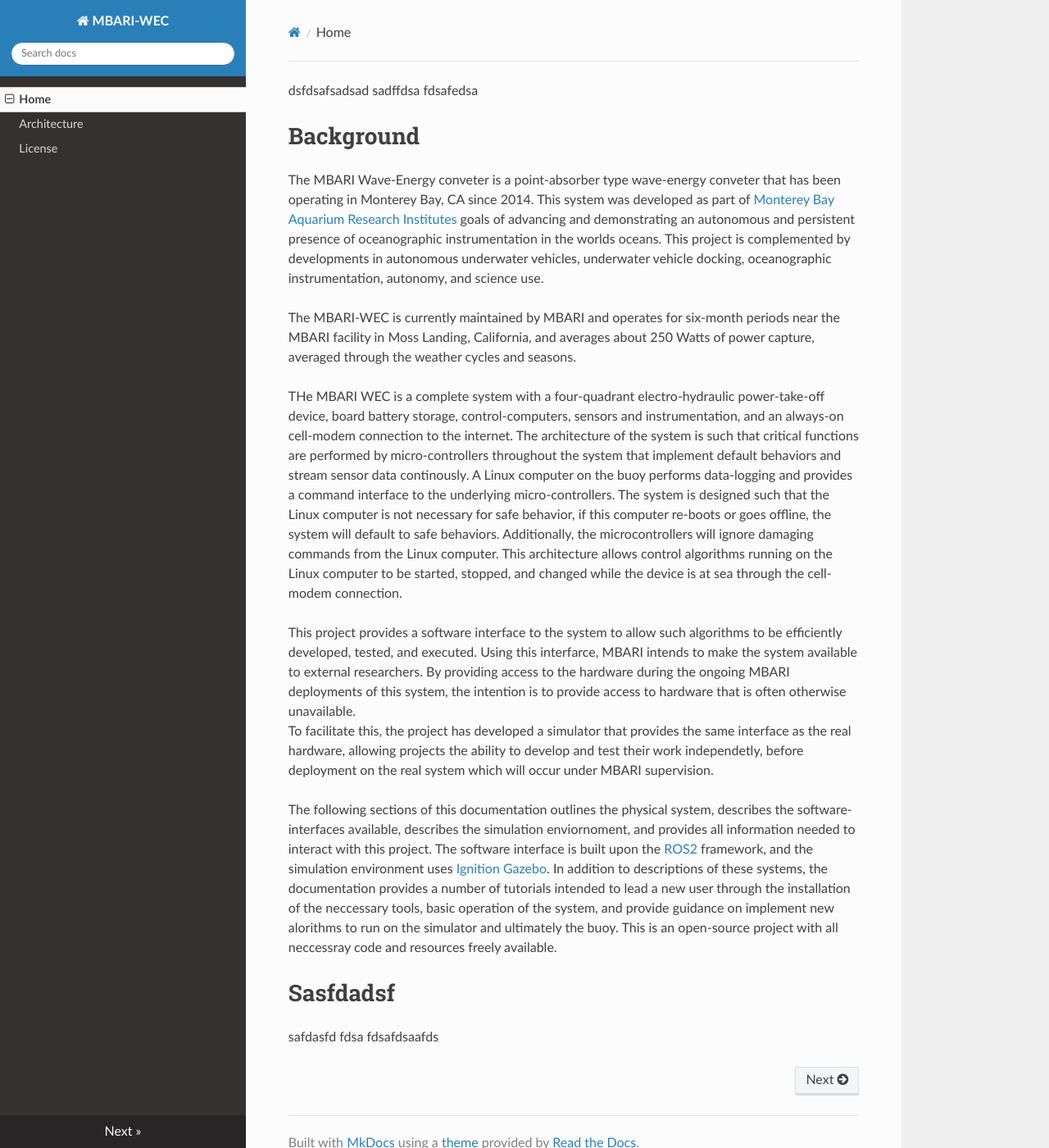
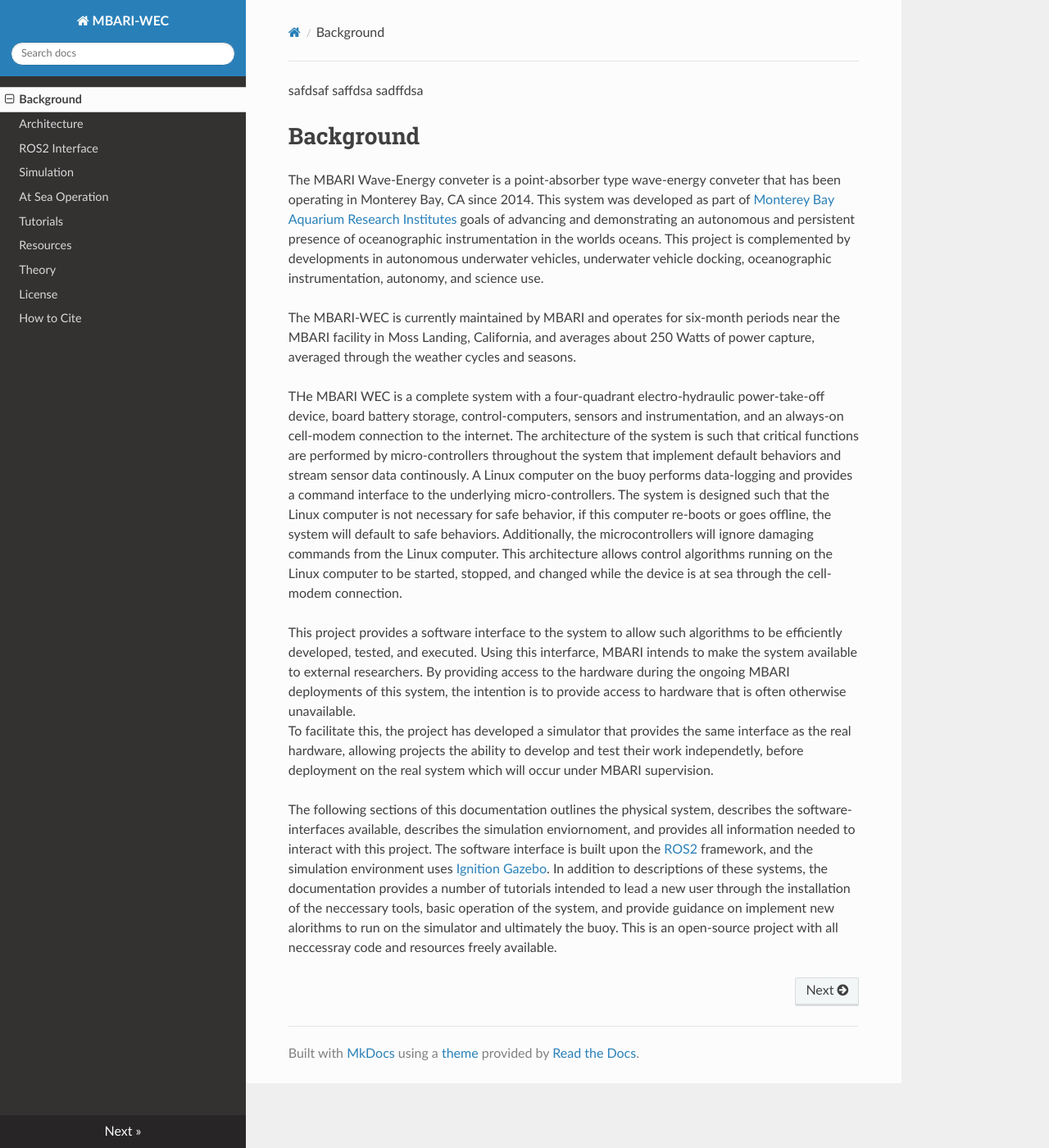
Before and after one commit to hamilton8415/ProtoDoc, an MkDocs documentation site: the page built from docs/index.md, in a window 1280 px wide and 1400 px high. Shown: the whole window at 82% size. Built offline with MkDocs 1.6.1, drawn with Linux system fonts in a browser that asks for light colours; nearby versions of some CDN libraries.

Commit message:
Reorganized docs folder

```diff
--- a/docs/Introduction.md
+++ b/docs/index.md
@@ -1,6 +1,6 @@
-dsfdsafsadsad
+safdsaf
+saffdsa
 sadffdsa
-fdsafedsa
 
 # Background
 
@@ -23,8 +23,3 @@ To facilitate this, the project has developed a simulator that provides the same
 The following sections of this documentation outlines the physical system, describes the software-interfaces available, describes the simulation enviornoment, and provides all information needed to interact with this project.
 The software interface is built upon the [ROS2](www.ros.org) framework, and the simulation environment uses [Ignition Gazebo](www.gazebo.org).
 In addition to descriptions of these systems, the documentation provides a number of tutorials intended to lead a new user through the installation of the neccessary tools, basic operation of the system, and provide guidance on implement new alorithms to run on the simulator and ultimately the buoy.  This is an open-source project with all neccessray code and resources freely available.
-
-# Sasfdadsf
-safdasfd
-fdsa
-fdsafdsaafds
--- a/mkdocs.yml
+++ b/mkdocs.yml
@@ -1,8 +1,16 @@
 site_name: MBARI-WEC
 site_url: https://example.com/
 nav:
-  - Home: Introduction.md
-  - Architecture: Architecture.md
+  - Background: index.md
+  - Architecture: architecture.md
+  - ROS2 Interface: ros2.md
+  - Simulation: simulation.md
+  - At Sea Operation: atseaoperation.md
+  - Tutorials: tutorials.md
+  - Resources: resources.md
+  - Theory: theory.md
   - License: license.md
+  - How to Cite: citation.md
+
 
 theme: readthedocs
```
Also changed, not shown: docs/Architecture.md (deleted, +0 -14 lines), docs/architecture.md (added, +20 -0 lines), docs/atseaoperation.md (added, +1 -0 lines), docs/citation.md (added, +1 -0 lines), docs/resources.md (added, +10 -0 lines), docs/ros2.md (added, +1 -0 lines), docs/simulation.md (added, +1 -0 lines), docs/theory.md (added, +1 -0 lines), docs/tutorials.md (added, +21 -0 lines), docs/Tutorials/Install/Install_apt.md (added), docs/Tutorials/Install/Install_docker.md (added), docs/Tutorials/ROS2/ROS2.md (added), docs/Tutorials/Simulation/Simulation.md (added).
